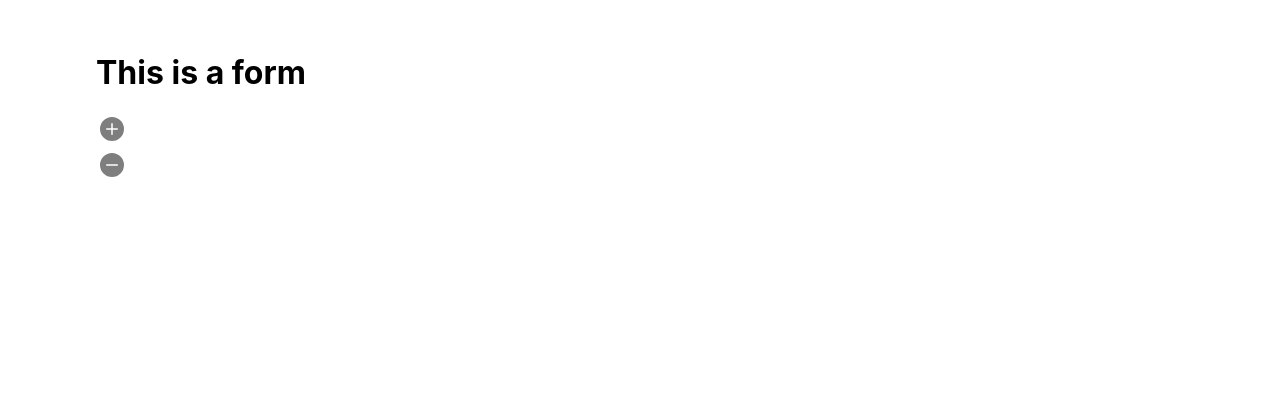
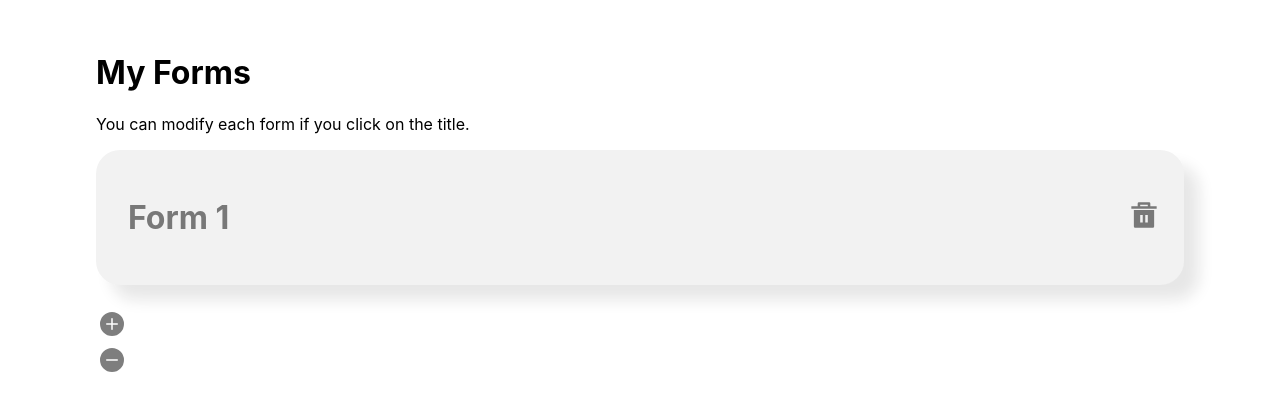
Before and after one commit to mikolertesx/r6-questions-app, a Next.js app: page /my-forms in a window 1280 px wide. Both pictures are taken after a click on the element "Add Form". Shown: the top 410 px of the page. Built offline with nearby package versions, Linux system fonts and the light colour scheme.

Commit message:
Added basic styles to the forms menu

```diff
--- a/components/form-preview/index.jsx
+++ b/components/form-preview/index.jsx
@@ -1,7 +1,22 @@
-export const FormPreview = () => {
+import { RiDeleteBin5Fill } from 'react-icons/ri'
+import styles from './styles.module.scss'
+
+export const FormPreview = ({ currentForms, setCurrentForms, index }) => {
+  const handleDelete = () => {
+    const newArray = [...currentForms]
+    newArray.splice(index, 1)
+    setCurrentForms(newArray)
+  }
+
   return (
-    <div>
-      <h1>This is a form</h1>
+    <div className={styles.container}>
+      <h1 className={styles['form-title']}>{`Form ${index + 1}`}</h1>
+      <div className={styles.controls}>
+        <RiDeleteBin5Fill
+          className={styles['delete-btn']}
+          onClick={handleDelete}
+        />
+      </div>
     </div>
   )
 }
--- /dev/null
+++ b/components/form-preview/styles.module.scss
@@ -0,0 +1,41 @@
+@import 'styles/shared';
+
+.container {
+  display: flex;
+  justify-content: space-between;
+  align-items: center;
+  width: 100%;
+  padding: 2rem 1rem;
+  margin-bottom: 24px;
+  border-radius: 24px;
+  border: none;
+  background-color: $light-grey;
+  position: relative;
+  @extend .shadow;
+}
+
+.form-title {
+  margin: 1rem;
+  cursor: pointer;
+  opacity: 0.5;
+  &:hover {
+    opacity: 1;
+    transform: scale(1.1);
+  }
+  @extend .transition;
+}
+
+.controls {
+  margin: 1rem;
+}
+
+.delete-btn {
+  transform: scale(1.9);
+  cursor: pointer;
+  opacity: (0.5);
+  @extend .transition;
+  &:hover {
+    opacity: 1;
+    transform: scale(2.2);
+  }
+}
--- a/pages/my-forms/index.js
+++ b/pages/my-forms/index.js
@@ -20,9 +20,23 @@ const MyFormsPage = () => {
 
   return (
     <div className={styles.container}>
+      <h1>My Forms</h1>
+      {currentForms.length > 0 ? (
+        <p>You can modify each form if you click on the title.</p>
+      ) : (
+        <p>
+          You can manage your forms from here, click on the plus button to get
+          started.
+        </p>
+      )}
       {currentForms.length > 0 &&
         currentForms.map((form, index) => (
-          <FormPreview key={`form-${index}`} />
+          <FormPreview
+            key={`form-${index}`}
+            index={index}
+            currentForms={currentForms}
+            setCurrentForms={setCurrentForms}
+          />
         ))}
       <ButtonControls
         addFn={addNewForm}
```
Also changed, not shown: components/form-preview/styles.modules.scss (deleted).
